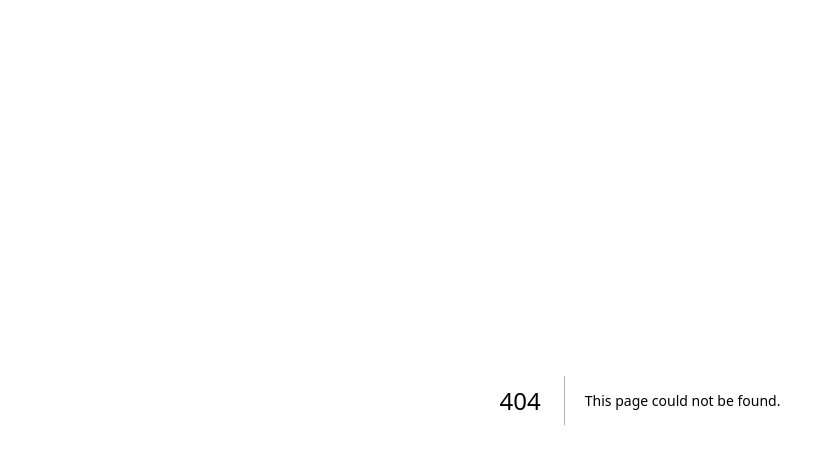
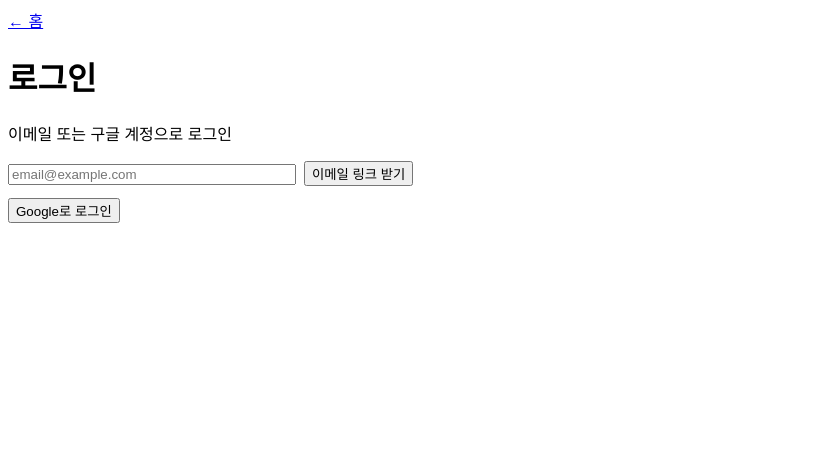
Before and after one commit to Baek001/policy-asset-radar, a Next.js app: page /auth in a window 1280 px wide. Before the commit this address had no page. Shown: the top 464 px of the page, without its empty margins (0-835 px from the left). Built offline with nearby package versions, Linux system fonts and the light colour scheme.

Commit message:
feat: add auth page (email magic link + google oauth)

```diff
--- /dev/null
+++ b/app/auth/page.js
@@ -0,0 +1,54 @@
+'use client';
+
+import { useState } from 'react';
+import Link from 'next/link';
+import { supabase } from '../../lib/core';
+
+export default function AuthPage() {
+  const [email, setEmail] = useState('');
+  const [msg, setMsg] = useState('');
+
+  const sendMagicLink = async () => {
+    const db = supabase();
+    if (!db) return setMsg('Supabase 환경변수가 없어 로그인 기능을 사용할 수 없습니다.');
+    const { error } = await db.auth.signInWithOtp({
+      email,
+      options: { emailRedirectTo: typeof window !== 'undefined' ? `${window.location.origin}/` : undefined },
+    });
+    setMsg(error ? `실패: ${error.message}` : '메일로 로그인 링크를 보냈습니다.');
+  };
+
+  const googleLogin = async () => {
+    const db = supabase();
+    if (!db) return setMsg('Supabase 환경변수가 없어 로그인 기능을 사용할 수 없습니다.');
+    const { error } = await db.auth.signInWithOAuth({
+      provider: 'google',
+      options: { redirectTo: typeof window !== 'undefined' ? `${window.location.origin}/` : undefined },
+    });
+    if (error) setMsg(`실패: ${error.message}`);
+  };
+
+  return (
+    <main>
+      <Link href="/">← 홈</Link>
+      <h1>로그인</h1>
+      <p>이메일 또는 구글 계정으로 로그인</p>
+
+      <div style={{ marginBottom: 12 }}>
+        <input
+          placeholder="email@example.com"
+          value={email}
+          onChange={(e) => setEmail(e.target.value)}
+          style={{ width: 280, marginRight: 8 }}
+        />
+        <button onClick={sendMagicLink}>이메일 링크 받기</button>
+      </div>
+
+      <div style={{ marginBottom: 12 }}>
+        <button onClick={googleLogin}>Google로 로그인</button>
+      </div>
+
+      {msg ? <p>{msg}</p> : null}
+    </main>
+  );
+}
--- a/app/page.js
+++ b/app/page.js
@@ -16,7 +16,7 @@ export default async function Home() {
     <main>
       <h1>PPulse</h1>
       <p>미국/한국 우선 뉴스·법안 + 자산/생활비 영향 신호</p>
-      <p><Link href="/portfolio">포트폴리오</Link> | <Link href="/living">생활비 영향</Link> | <a href="/api/ingest" target="_blank">DB 동기화 실행</a></p>
+      <p><Link href="/portfolio">포트폴리오</Link> | <Link href="/living">생활비 영향</Link> | <Link href="/auth">로그인</Link> | <a href="/api/ingest" target="_blank">DB 동기화 실행</a></p>
       <hr />
 
       <h2>실시간 정책/법안 피드</h2>
```
Also changed, not shown: 1 other file (tests, documents, lock files or other folders).
